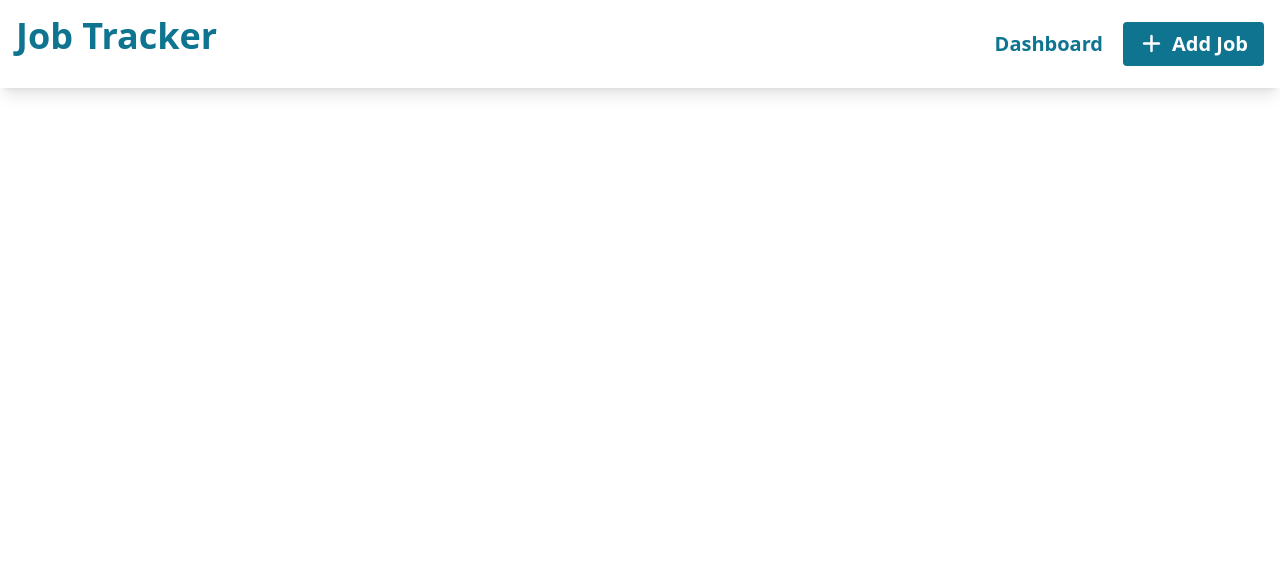
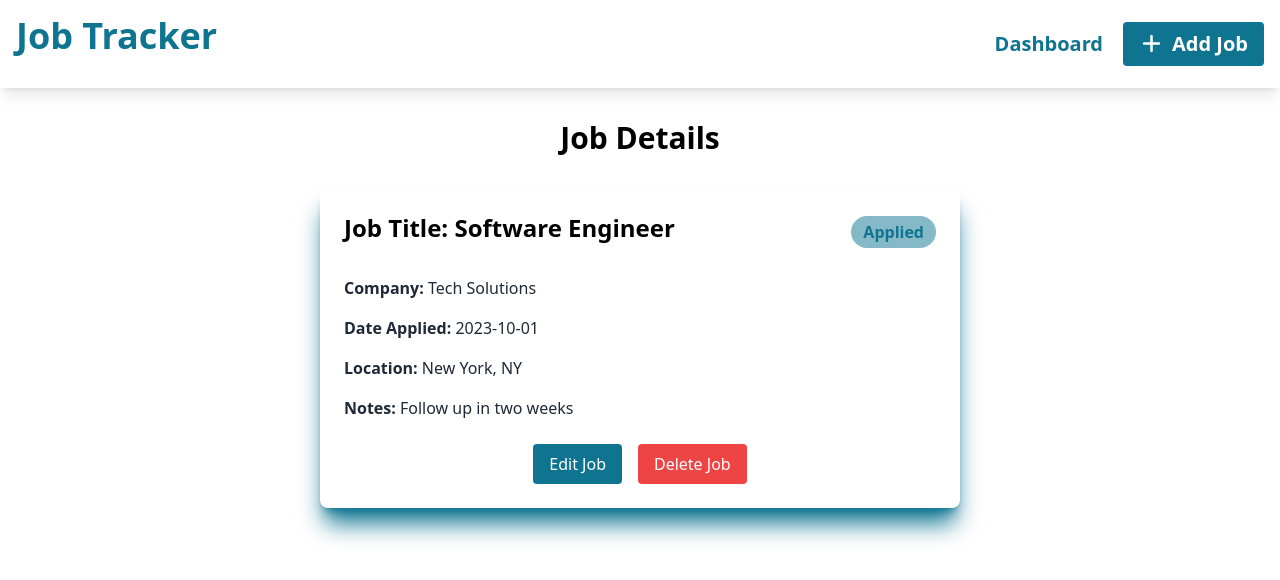
Before and after one commit to Nada-ibrahim12/Job-Application-Tracker-ReactJS, a React (Vite) app: page /job/1 in a window 1280 px wide. Shown: the top 580 px of the page. Built offline with nearby package versions, Linux system fonts and the light colour scheme.

Commit message:
job details page

```diff
--- a/src/App.jsx
+++ b/src/App.jsx
@@ -2,8 +2,9 @@
 import { BrowserRouter as Router, Routes, Route, Link } from "react-router-dom";
 import Dashboard from "./pages/Dashboard";
 import AddJob from "./pages/AddJob";
-import JobDetails from "./pages/JobDetails";
+// import JobDetails from "./pages/JobDetails";
 import Navbar from "./components/Navbar";
+import JobDetailsWrapper from "./pages/JobDetails";
 
 function App() {
   return (
@@ -13,7 +14,8 @@ function App() {
         <Routes>
           <Route path="/" element={<Dashboard />} />
           <Route path="/add" element={<AddJob />} />
-          <Route path="/job/:id" element={<JobDetails />} />
+          <Route path="/job/:jobId" element={<JobDetailsWrapper />} />
+          <Route path="*" element={<h2 className="text-center text-2xl">Page Not Found</h2>} />
         </Routes>
       </div>
     </Router>
--- a/src/components/JobCard.jsx
+++ b/src/components/JobCard.jsx
@@ -3,17 +3,19 @@ import { Link } from "react-router-dom";
 
 export class JobCard extends Component {
   render() {
+    console.log('JobCard props:', this.props);
     return (
       <div className="border p-4 rounded-md shadow-md flex flex-row justify-between bg-white hover:shadow-lg transition-shadow duration-200">
         <div>
           <h2 className="text-xl font-bold">{this.props.title}</h2>
           <p className="text-gray-600">{this.props.company}</p>
           <p className="text-gray-500">{this.props.location}</p>
-          <p className="mt-2">{this.props.description}</p>
+          <p className="mt-2 text-gray-700">{this.props.dateApplied}</p>
+          <p className="mt-2">{this.props.notes}</p>
         </div>
         <div className="mt-4 flex flex-col text-center">
           <p
-            className={`px-3 py-1 rounded-full bg-slate-300 font-bold ${
+            className={`px-3 py-1 rounded-full bg-cyan-700 bg-opacity-40 font-bold ${
               this.props.status === "applied"
                 ? "text-cyan-700"
                 : this.props.status === "interview"
@@ -30,6 +32,9 @@ export class JobCard extends Component {
             className="mt-2 px-4 py-2 bg-cyan-700 text-white rounded hover:bg-cyan-900 transition-colors duration-200"
             to={`/job/${this.props.id}`}
             aria-label={`View details for ${this.props.title}`}
+            onClick={() =>
+              console.log(`Viewing details for job: ${this.props.id}`)
+            }
           >
             View Details
           </Link>
--- a/src/pages/Dashboard.jsx
+++ b/src/pages/Dashboard.jsx
@@ -39,8 +39,10 @@ export default function Dashboard() {
             title={job.title}
             company={job.company}
             location={job.location}
-            description={job.description}
+            notes={job.notes}
             status={job.status}
+            dateApplied={job.dateApplied}
+            id={job.id}
           />
         ))}
       </div>
--- a/src/pages/JobDetails.jsx
+++ b/src/pages/JobDetails.jsx
@@ -1,13 +1,67 @@
 import React, { Component } from 'react'
+import { jobs } from '../utils/dummyData';
+import { useParams } from 'react-router-dom';
 
+const JobDetailsWrapper = () => {
+  const { jobId } = useParams();
+  return <JobDetails jobId={jobId} />;
+};
+
+export default JobDetailsWrapper;
 export class JobDetails extends Component {
   render() {
+    const job = jobs.find(job => job.id == this.props.jobId);
+    console.log(job ? job : "No job found with this ID");
     return (
       <div>
-
+        <h1 className="text-3xl font-bold m-8 text-center">Job Details</h1>
+        <div className="container mx-auto shadow-xl shadow-cyan-700 rounded-lg p-6 w-1/2">
+          <div className="mb-6 flex flex-row items-center justify-between">
+            <h2 className="text-2xl font-bold mb-2">
+              Job Title: {job ? job.title : "Job Title Here"}
+            </h2>
+            <p
+              className={`px-3 py-1 rounded-full bg-cyan-700 bg-opacity-50 font-bold ${
+                job
+                  ? job.status === "applied"
+                    ? "text-cyan-700"
+                    : job.status === "interview"
+                    ? "text-yellow-600"
+                    : job.status === "offer"
+                    ? "text-green-700"
+                    : "text-red-500"
+                  : ""
+              }`}
+            >
+              {job
+                ? job.status.charAt(0).toUpperCase() + job.status.slice(1)
+                : "Status Here"}
+            </p>
+          </div>
+          <p className="text-gray-800 mb-4">
+            <span className="font-bold">Company:</span> {job ? job.company : "Company Name Here"}
+          </p>
+          <p className="text-gray-800 mb-4">
+            <span className="font-bold">Date Applied:</span> {job ? job.dateApplied : "Date Here"}
+          </p>
+          <p className="text-gray-800 mb-4">
+            <span className="font-bold">Location:</span> {job ? job.location : "Location Here"}
+          </p>
+          <p className="text-gray-800 mb-4">
+            <span className="font-bold">Notes:</span> {job ? job.notes : "Job Notes Here"}
+          </p>
+          <div className="btns flex justify-center space-x-4 mt-6">
+            <button className="bg-cyan-700 text-white px-4 py-2 rounded hover:bg-cyan-900 transition-colors duration-200">
+              Edit Job
+            </button>
+            <button className="bg-red-500 text-white px-4 py-2 rounded hover:bg-red-700 transition-colors duration-200 ml-4">
+              Delete Job
+            </button>
+          </div>
+        </div>
       </div>
-    )
+    );
   }
 }
 
-export default JobDetails
+// export default JobDetails
```
